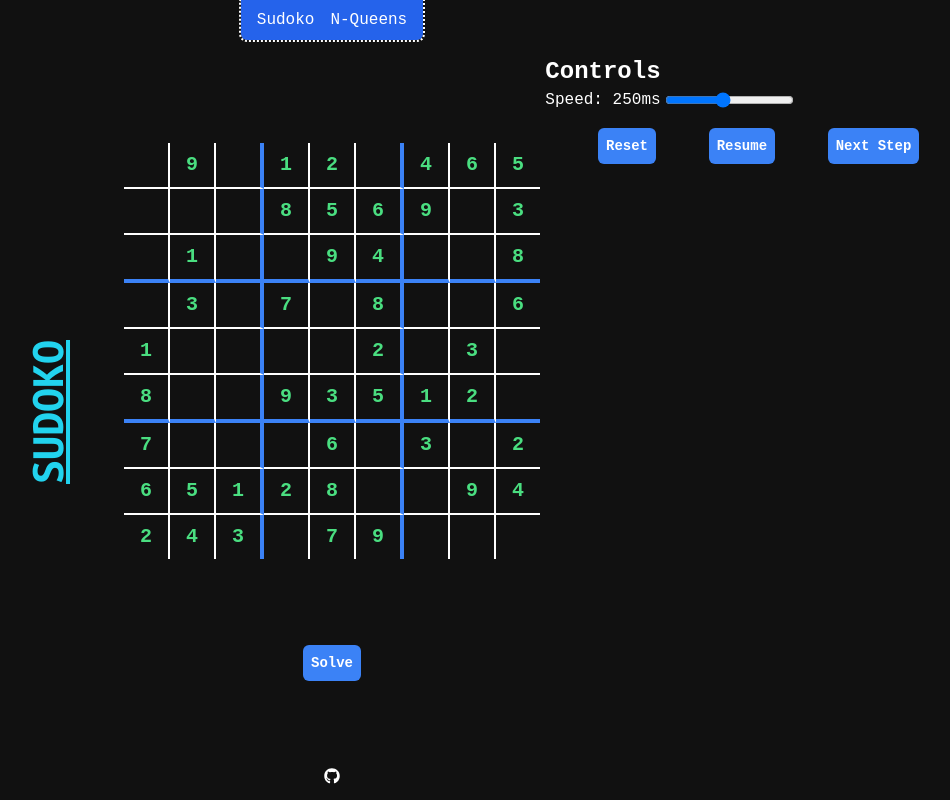
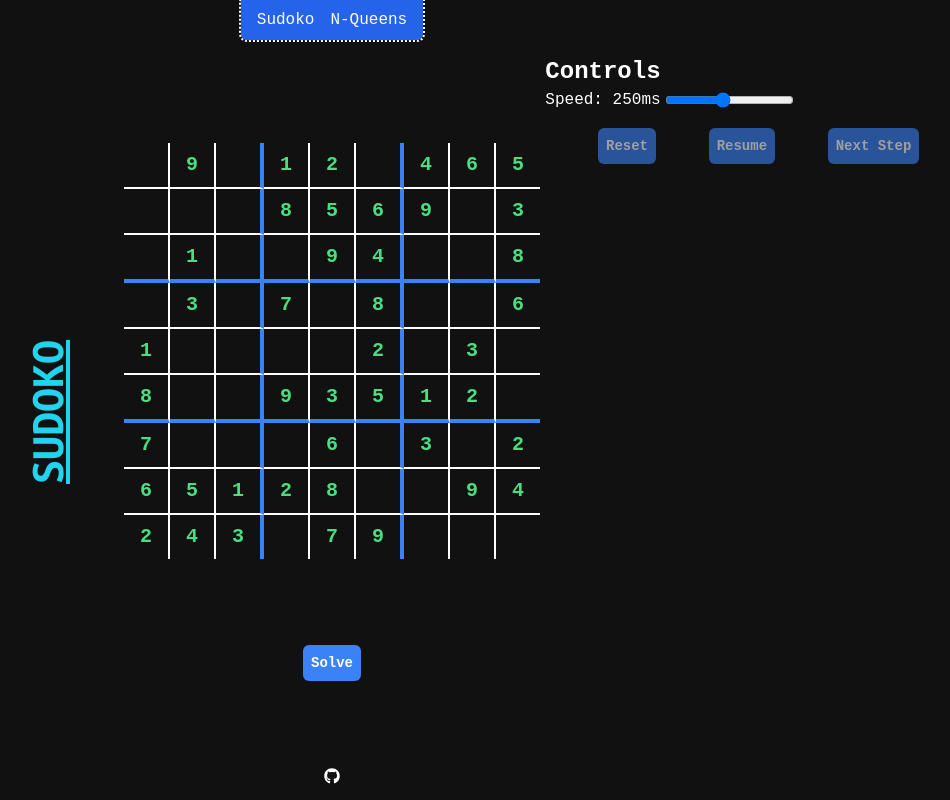
Before and after one commit to Mo2men-dev/backtracking_visualization, a React (Vite) app: page / in a window 1280 px wide. Shown: the whole page, without its empty margins (308-1258 px from the left). Built offline with nearby package versions, Linux system fonts and the light colour scheme.

Commit message:
Refactoring: removed redunded code and improved controls flow

```diff
--- a/src/App.tsx
+++ b/src/App.tsx
@@ -13,11 +13,12 @@ import { useLocation } from 'react-router-dom'
 function App() {
     // Get the global state
     const globalState = useGlobalState()
+
+    // Get the current path (name of the problem)
     const path = useLocation().pathname.split('/')[1]
 
     // The current grid being displayed
     const [grid, setGrid] = useState<number[][]>(globalState.initalGrid)
-    const [animationDone, setAnimationDone] = useState(false)
 
     switch (path) {
         case 'sudoko':
@@ -51,27 +52,11 @@ function App() {
     // Copy the initial grid to preserve the original state
     globalState.initalGridCopy = globalState.initalGrid.map(row => row.slice())
 
+    // Set the grid size
+    globalState.gridSize = globalState.problem === 'sudoko' ? Math.sqrt(globalState.initalGrid[0].length) : globalState.initalGrid.length
+
     useEffect(() => {
-        // Reset the grid
-        globalState.initalGrid = globalState.problem === 'sudoko' ? [
-            [0,9,0,1,2,0,4,6,5],
-            [0,0,0,8,5,6,9,0,3],
-            [0,1,0,0,9,4,0,0,8],
-            [0,3,0,7,0,8,0,0,6],
-            [1,0,0,0,0,2,0,3,0],
-            [8,0,0,9,3,5,1,2,0],
-            [7,0,0,0,6,0,3,0,2],
-            [6,5,1,2,8,0,0,9,4],
-            [2,4,3,0,7,9,0,0,0]
-        ] : [
-            [0,0,0,0],
-            [0,0,0,0],
-            [0,0,0,0],
-            [0,0,0,0]
-        ]
-
-        globalState.initalGridCopy = globalState.initalGrid.map(row => row.slice())
-        globalState.gridSize = globalState.problem === 'sudoko' ? Math.sqrt(globalState.initalGrid[0].length) : globalState.initalGrid.length
+        globalState.animationDone = false
         setGrid(globalState.initalGrid)
         reset(setGrid, globalState)
 
@@ -82,15 +67,11 @@ function App() {
         }
     }, [globalState.steps])
 
-    // not firing after the first render
     useEffect(() => {
         // Play animation
         const interval = setInterval(() => {
             if (!globalState.pause) {
-            if (globalState.currAnimationIndx < globalState.steps.length) {
-                // Update the animation done state
-                setAnimationDone(false)
-
+                if (globalState.currAnimationIndx < globalState.steps.length - 1) {
                     // The current cell being processed by the algorithm
                     globalState.currCell = globalState.steps[globalState.currAnimationIndx].cell
 
@@ -101,17 +82,17 @@ function App() {
                     globalState.currAnimationIndx++
                 } else {
                     // Animation is done
+                    globalState.animationDone = true
+
+                    // Stop the animation
                     globalState.animate = false
 
-                // Update the animation done state
-                setAnimationDone(true)
+                    // Update the grid
+                    setGrid(globalState.steps[globalState.currAnimationIndx].grid)
 
-                // Update the grid to the final frame
-                setGrid(globalState.steps[globalState.steps.length - 1].grid)
-
+                    // Clear the interval
                     clearInterval(interval)
                 }
-
             }
         }, globalState.animationSpeed)
 
@@ -123,7 +104,7 @@ function App() {
             <Navbar />
             <VerticalSection styles='w-full h-full'>
                 <Title title={globalState.problem} />
-                <Display animationDone={animationDone} grid={grid} setGrid={setGrid} />
+                <Display grid={grid} setGrid={setGrid} />
                 <Controls setGrid={setGrid} />
             </VerticalSection>
             <Footer />
--- a/src/components/Button.tsx
+++ b/src/components/Button.tsx
@@ -1,10 +1,9 @@
+
 function Button({ text, props }: { text: string, props: any }) {
-  return (
-    <button
-      className='bg-blue-500 hover:bg-blue-700 text-white font-bold h-fit p-2 rounded-md transition-all text-sm'
-      {...props}
-    >
-      {text}
+
+    return (
+    <button key={`${text}-btn-${props.disabled}`} className={`bg-blue-500 text-white font-bold h-fit p-2 rounded-md transition-all text-sm ${props.disabled ? 'opacity-60' : 'hover:bg-blue-700'}`} {...props}>
+        {text}
     </button>
   )
 }
--- a/src/components/Controls.tsx
+++ b/src/components/Controls.tsx
@@ -30,9 +30,9 @@ function Controls({ setGrid }: { setGrid: React.Dispatch<React.SetStateAction<nu
                     onChange={(e) => handleSpeedChange(e)} />
                 </VerticalSection>
                 <VerticalSection styles='flex-initial justify-evenly items-center mt-4'>
-                    <Button text='Reset' props={{ onClick: () => reset(setGrid, globalState) }} />
-                    <Button text={ globalState.pause ? 'Resume' : 'Pause' } props={{ onClick: () => pause(setGrid, globalState) }} />
-                    <Button text='Next Step' props={{ onClick: () => nextStep(setGrid, globalState) }} />
+                    <Button text='Reset' props={{ onClick: () => reset(setGrid, globalState), disabled: globalState.currAnimationIndx === 0 }} />
+                    <Button text={ globalState.pause ? 'Resume' : 'Pause' } props={{ onClick: () => pause(setGrid, globalState), disabled: globalState.currAnimationIndx === 0 }} />
+                    <Button text='Next Step' props={{ onClick: () => nextStep(setGrid, globalState), disabled: !globalState.pause || globalState.currAnimationIndx === 0 }} />
                 </VerticalSection>
             </div>
         </HorizontalSection>
--- a/src/components/Display.tsx
+++ b/src/components/Display.tsx
@@ -5,13 +5,13 @@ import Button from './Button'
 import Grid from './Grid'
 import { useGlobalState } from '../context/state'
 
-function Display({ grid, setGrid, animationDone }: { grid: number[][], setGrid: React.Dispatch<React.SetStateAction<number[][]>>, animationDone: boolean } ) {
+function Display({ grid, setGrid }: { grid: number[][], setGrid: React.Dispatch<React.SetStateAction<number[][]>> } ) {
     const globalState = useGlobalState()
 
     return (
         <HorizontalSection styles='flex flex-1 w-fit justify-evenly items-center animate-fade-in opacity-0'>
-            <Grid key={`${animationDone}`} grid={grid} />
-            <Button text='Solve' props={{ onClick: () => play(0, setGrid, globalState) }} />
+            <Grid grid={grid} />
+            <Button text='Solve' props={{ onClick: () => play(0, setGrid, globalState), disabled: globalState.animationDone }} />
         </HorizontalSection>
     )
 }
--- a/src/context/state.tsx
+++ b/src/context/state.tsx
@@ -9,6 +9,7 @@ export type IntialStateType = {
     steps: { cell: { r: number, c: number }, grid: number[][] }[],
     currAnimationIndx: number,
     animationSpeed: number,
+    animationDone: boolean,
     pause: boolean,
     problem: string,
 }
@@ -26,6 +27,7 @@ const initalState: IntialStateType = {
     steps: [],
     currAnimationIndx: 0,
     animationSpeed: 250,
+    animationDone: false,
     pause: true,
     problem: "sudoko",
 }
--- a/src/utils/controls.ts
+++ b/src/utils/controls.ts
@@ -57,6 +57,7 @@ export function reset(setGrid: React.Dispatch<React.SetStateAction<number[][]>>,
     setGrid(globalState.steps[0].grid)
     globalState.currAnimationIndx = 0
     globalState.currCell = { r: 0, c: 0 }
+    globalState.animationDone = false
 }
 
 export function nextStep(setGrid: React.Dispatch<React.SetStateAction<number[][]>>, globalState: IntialStateType) {
```
Lines whose indentation alone changed are shown as unchanged.
